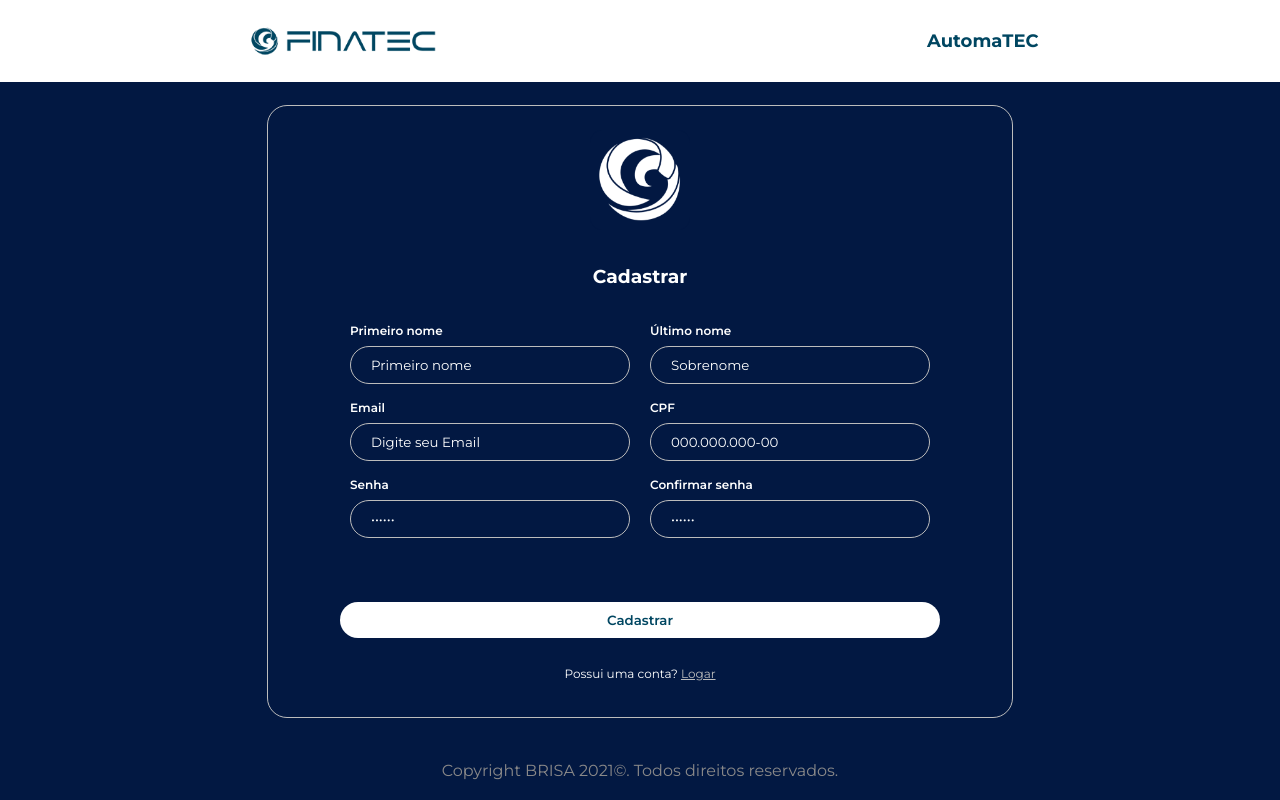
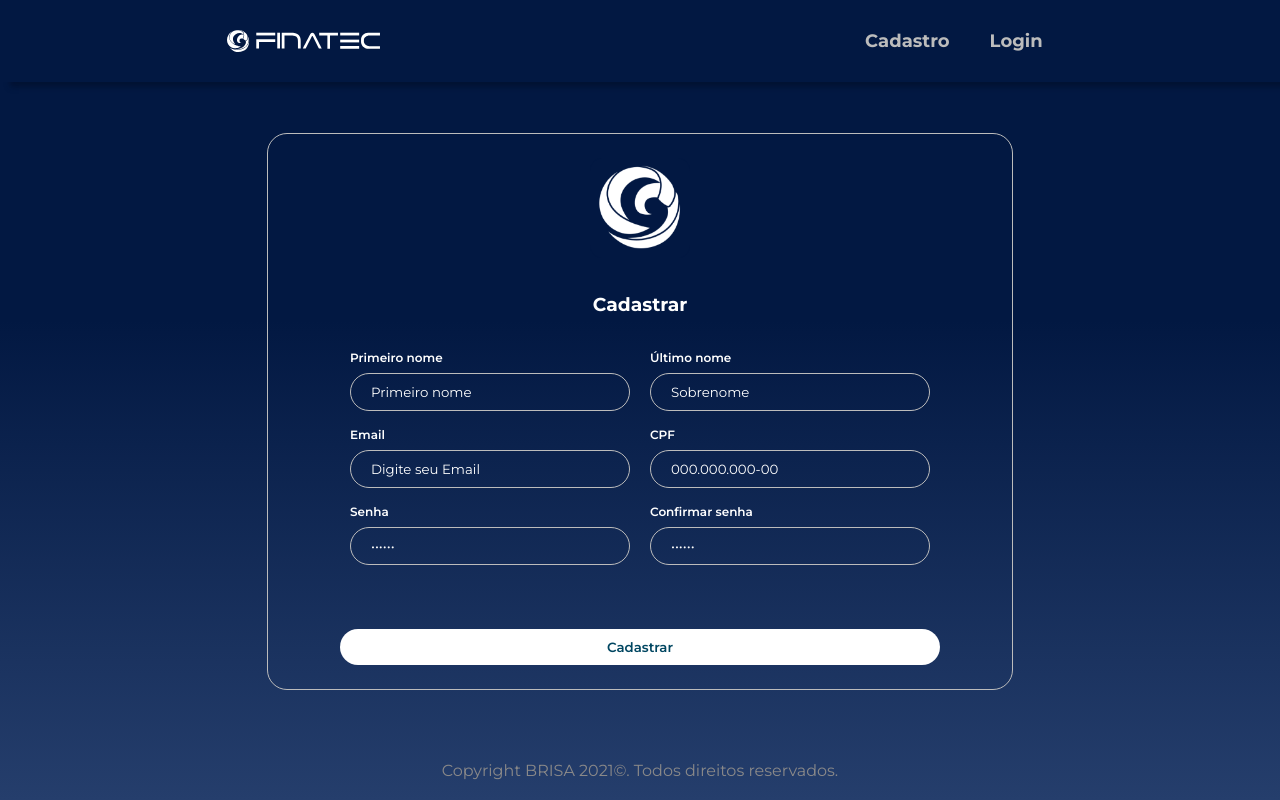
Before and after one commit to ResidenciaTICBrisa/05_PipelineFinatec, a Django app: page /cadastro/ in a window 1280 px wide. Run offline with Django 4.2, Linux system fonts and the light colour scheme.

Commit message:
alterações no background, navbar e navegabilidade

```diff
--- a/project/app/static/css/cadastro.css
+++ b/project/app/static/css/cadastro.css
@@ -3,7 +3,7 @@
 }
 
 body {
-    background-color: #021842;
+    background-image: linear-gradient(#021842 40%, #253E6C);
     flex-direction: column;
     display: flex;
     margin: 0;
@@ -14,14 +14,25 @@ header {
     display: flex;
     align-items: center;
     justify-content: space-around;
-    background-color: #ffffff;
-    color: #004661;
+    background-color: #021842;
+    color: #ffffff;
     height: 100px;
+    box-shadow: 10px 5px 5px #021233;
+}
+
+.navButton{
+    display: flex;
+    align-items: center;
+    justify-content: space-between;
+}
+.navButton p, a{
+    text-decoration: none;
+    margin-left: 10px;
 }
 
 img {
-    width: 203px;
-    height: 58px;
+    width: 153px;
+    height: 28px;
 }
 
 .logo {
--- a/project/app/templates/base.html
+++ b/project/app/templates/base.html
@@ -15,8 +15,12 @@
 
 <body>
     <header>
-        <img src="{% static 'imagem/finateclogo.png' %}" alt="finatec">
-        <h1>AutomaTEC</h1>
+        <img src="{% static 'imagem/finateclogo.svg' %}" alt="finatec">
+        <div class="navButton">
+            <!-- <p class="otherLogin"><a href="/home/" class="link"><h1>Home</h1></a></p> -->
+            <p class="otherLogin"><a href="/cadastro/" class="link"><h1>Cadastro</h1></a></p>
+            <p class="otherLogin"><a href="/" class="link"><h1>Login</h1></a></p>
+        </div>
     </header>
     {% block conteudo %}
 
--- a/project/app/templates/cadastro.html
+++ b/project/app/templates/cadastro.html
@@ -97,7 +97,7 @@
                     {% endfor %}
                 </ul>
             {% endif %}
-            <p class="otherLogin">Possui uma conta? <a href="/" class="link">Logar</a></p>
+            <!-- <p class="otherLogin">Possui uma conta? <a href="/" class="link">Logar</a></p> -->
         </div>
     </content>
 
--- a/project/app/templates/login.html
+++ b/project/app/templates/login.html
@@ -71,7 +71,7 @@
         {% if error_message %}
         <p class="error">{{ error_message }}</p>
         {% endif %}
-        <p class="otherLogin">Não possui uma conta? <a href="/cadastro/" class="link">criar</a></p>
+        <!-- <p class="otherLogin">Não possui uma conta? <a href="/cadastro/" class="link">criar</a></p> -->
     </div>
 </content>
 
```
Also changed, not shown: project/app/static/css/style.css (+17 -5 lines), project/app/static/imagem/finateclogo.png (deleted), project/app/static/imagem/finateclogo.svg (added), project/db.sqlite3.
